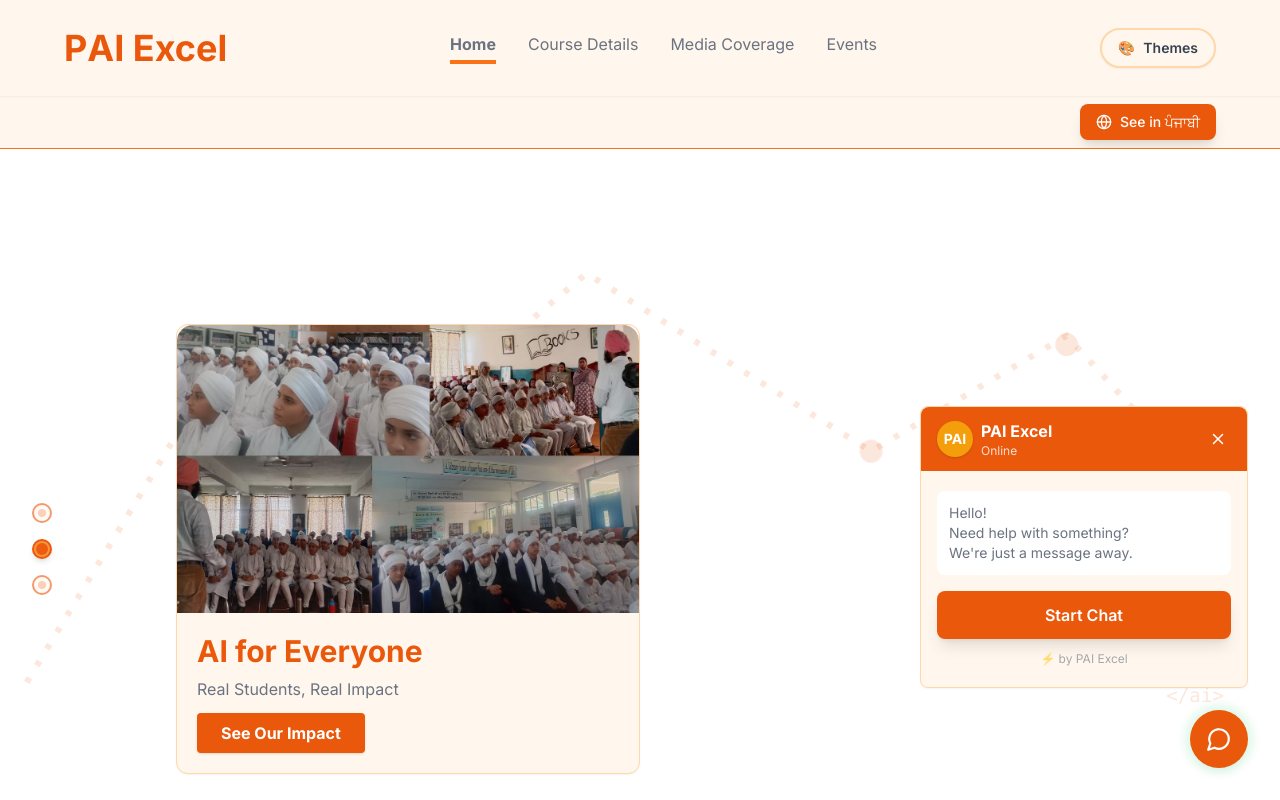
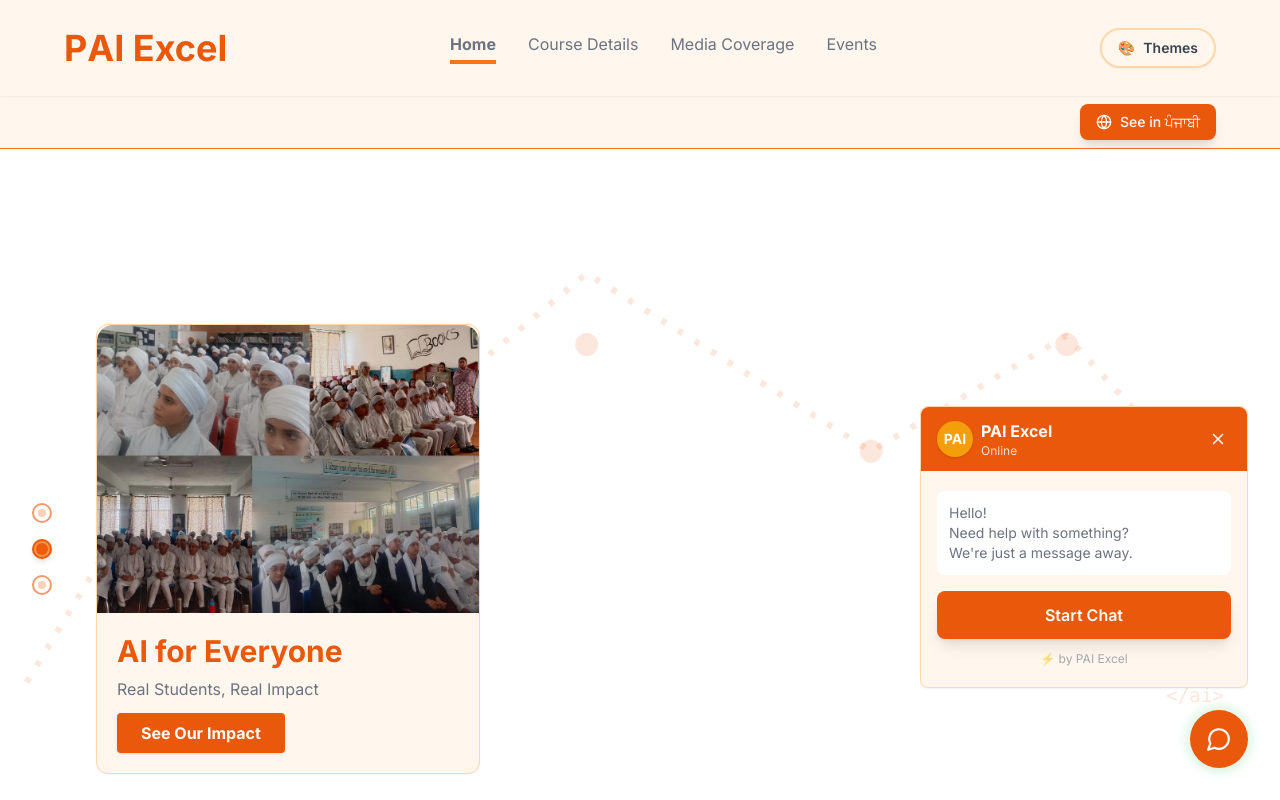
Before and after one commit to rakhikamboz7/PAI-Excellence, a React (Vite) app in the folder client/: page / in a window 1280 px wide. Both pictures are taken after a click on the button 1219 px from the left and 739 px from the top of the page. Shown: the top 800 px of the page. Built offline with nearby package versions, Linux system fonts and the light colour scheme.

Commit message:
Hero-section

```diff
--- a/client/src/components/Hero.jsx
+++ b/client/src/components/Hero.jsx
@@ -257,11 +257,11 @@
 
   function renderImageSlide(slide) {
     return (
-      <div className="flex flex-col md:flex-row h-full items-center min-h-[80vh] relative px-6 md:px-24">
+      <div className="flex mr-20 flex-col md:flex-row h-full items-center min-h-[80vh] relative px-6 md:px-24">
         {/* Slide image left */}
-        <div className="flex-1 flex justify-center items-center">
+        <div className="mr-20 flex-1 flex justify-center items-center">
           <Card
-            className="rounded-xl ml-20 overflow-hidden shadow-2xl max-w-lg w-[90%] mx-auto animate-fade-in"
+            className="rounded-xl mr-20 overflow-hidden shadow-2xl max-w-lg w-[90%] mx-auto animate-fade-in"
             style={{
               background: "var(--surface-color, #dbeafe)",
               border: "1px solid var(--border-color, #93c5fd)"
@@ -302,7 +302,7 @@
           </Card>
         </div>
         {/* AI accent right */}
-        <div className="flex-1 hidden md:flex items-center justify-center">
+        <div className="flex-1 ml-30 hidden md:flex items-center justify-center">
           <div
             className="rounded-xl shadow-lg flex flex-col items-center gap-2 p-4 border animate-fade-in-late"
             style={{
```
